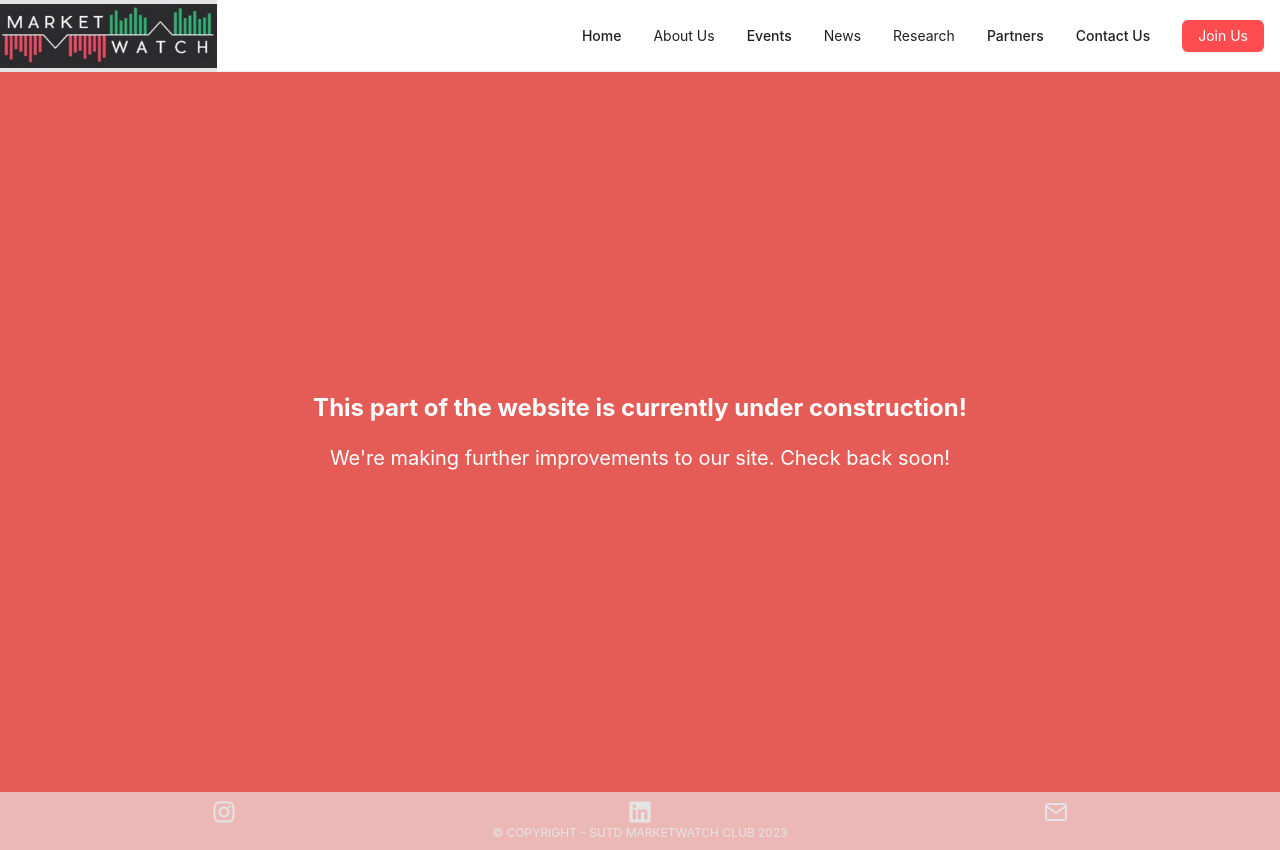
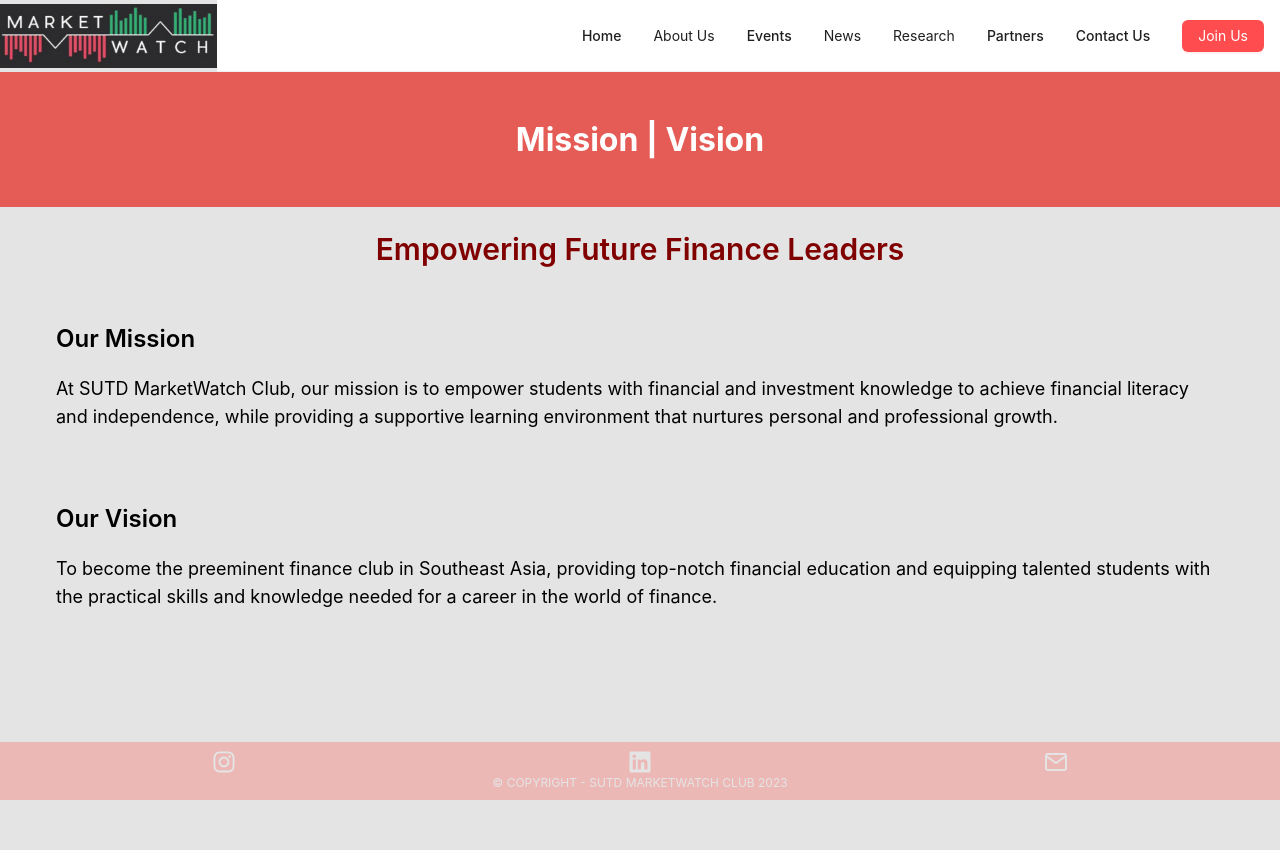
Before and after one commit to yash2mehta/website, a React (Vite) app: page /aboutus/mission_values in a window 1280 px wide. After the commit the page ends 800 px from the top, so only its background shows below. Built offline with nearby package versions, Linux system fonts and the light colour scheme.

Commit message:
mission and vision page

```diff
--- /dev/null
+++ b/src/AboutUs/MissionVision.tsx
@@ -0,0 +1,46 @@
+import RedBanner from "../components/RedBanner";
+
+const ClubStructure = () => {
+  return (
+    <div className="mb-10">
+      {/* Header */}
+      {/* <div style={{
+            display: 'flex',
+            backgroundImage: `url(${ImagePlaceholder})`,
+            backgroundRepeat: 'no-repeat',
+            width:'100%',
+            height:'750px',
+            justifyContent: 'center',
+            alignItems: 'center',
+            backgroundSize: 'cover',
+            backgroundPosition: 'center',
+            }}>
+                <h1 className='text-5xl font-bold'>Club Structure</h1>
+            </div> */}
+      <RedBanner bannerText="Mission | Vision"></RedBanner>
+
+      {/* Mission and Vision */}
+      <div className="mx-10 my-6">
+        <div className="text-3xl text-primary-500 font-semibold text-center">
+          Empowering Future Finance Leaders
+        </div>
+        <div className="p-4">
+          <h2 className="text-2xl text-black font-semibold mt-10">Our Mission</h2>
+          <p className="mt-5 text-lg">
+            At SUTD MarketWatch Club, our mission is to empower students with financial and investment knowledge to achieve financial literacy and independence, while providing a supportive learning environment that nurtures personal and professional growth.
+          </p>
+        </div>
+        <div className="p-4">
+          <h2 className="text-2xl text-black font-semibold mt-10">Our Vision</h2>
+          <p className="mt-5 text-lg">
+          To become the preeminent finance club in Southeast Asia, providing top-notch financial education and equipping talented students with the practical skills and knowledge needed for a career in the world of finance.
+          </p>
+        </div>
+        {/* Blank Space */}
+        <div className="h-14"></div>
+      </div>
+    </div>
+  );
+};
+
+export default ClubStructure;
--- a/src/App.tsx
+++ b/src/App.tsx
@@ -4,6 +4,7 @@ import { BrowserRouter, Routes, Route } from "react-router-dom";
 import React, { useEffect } from 'react';
 
 import Navbar2 from "./components/Navbar/Navbar2";
+import MissionVision from "./AboutUs/MissionVision";
 import ClubStructure from "./AboutUs/ClubStructure";
 import ClubAdvisors from "./AboutUs/ClubAdvisors";
 import Testimonials from "./AboutUs/Testimonials";
@@ -28,7 +29,7 @@ function App() {
 				<Routes>
 					<Route path='/' Component={Home} />
 
-					<Route path="/aboutus/mission_values" Component={UnderConstruction} />
+					<Route path="/aboutus/mission_values" Component={MissionVision} />
 					<Route path="/aboutus/clubstructure" Component={ClubStructure} />
 					<Route path="/aboutus/clubadvisors" Component={ClubAdvisors} />
 					<Route path="/aboutus/testimonials" Component={Testimonials} />
```
